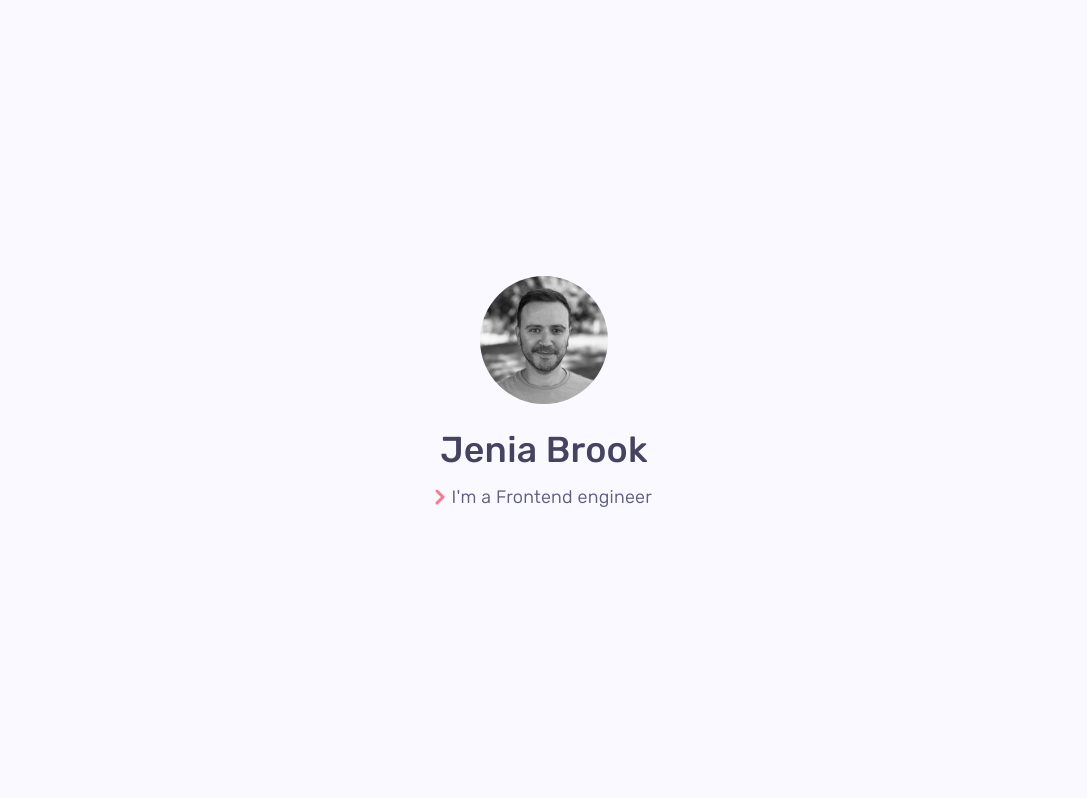
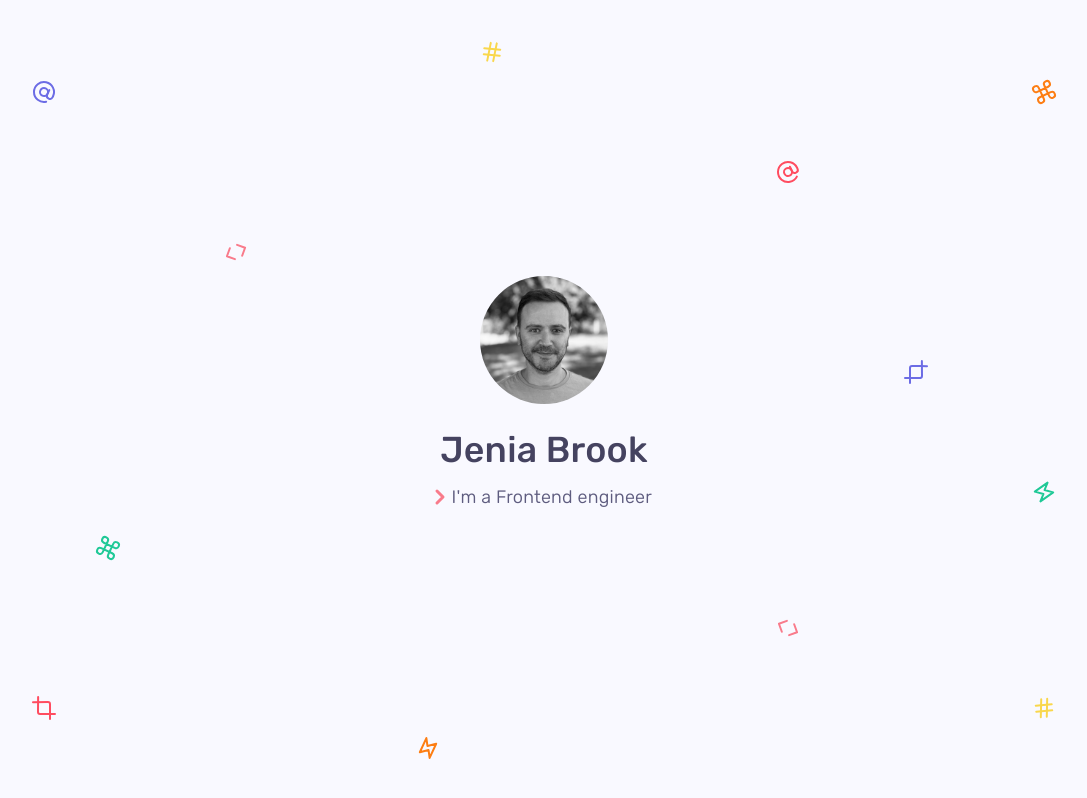
Before and after one commit to jeniabrook/homepage, a Next.js app: page / in a window 1280 px wide. Shown: the whole page, without its empty margins (96-1183 px from the left). Built offline with nearby package versions, Linux system fonts and the light colour scheme.

Commit message:
Add icons layout

```diff
--- /dev/null
+++ b/components/Homepage/IconsLayout.js
@@ -0,0 +1,157 @@
+import { css } from '@emotion/react';
+import { colors, mediaQuery } from '../../styles/helpers';
+import AtSign from './icons/AtSign';
+import Code from './icons/Code';
+import Command from './icons/Command';
+import Crop from './icons/Crop';
+import Hash from './icons/Hash';
+import Zap from './icons/Zap';
+
+const iconCss = css`
+  position: absolute;
+`;
+
+const icons = [
+  {
+    id: 1,
+    icon: AtSign,
+    style: css`
+      top: 10%;
+      left: 10%;
+      transform: rotate(25deg);
+      stroke: ${colors.indigo};
+    `,
+  },
+  {
+    id: 2,
+    icon: Code,
+    style: css`
+      left: 25%;
+      top: 30%;
+      transform: rotate(-25deg);
+      stroke: ${colors.pink};
+    `,
+  },
+  {
+    id: 3,
+    icon: Command,
+    style: css`
+      left: 15%;
+      bottom: 30%;
+      transform: rotate(25deg);
+      stroke: ${colors.teal};
+      display: none;
+
+      ${mediaQuery.sm} {
+        display: initial;
+      }
+    `,
+  },
+  {
+    id: 4,
+    icon: Crop,
+    style: css`
+      left: 10%;
+      bottom: 10%;
+      stroke: ${colors.salmon};
+    `,
+  },
+  {
+    id: 5,
+    icon: Hash,
+    style: css`
+      left: 45%;
+      top: 5%;
+      transform: rotate(5deg);
+      stroke: ${colors.yellow};
+    `,
+  },
+  {
+    id: 6,
+    icon: Zap,
+    style: css`
+      left: 40%;
+      bottom: 5%;
+      transform: rotate(-15deg);
+      stroke: ${colors.orange};
+    `,
+  },
+  {
+    id: 7,
+    icon: AtSign,
+    style: css`
+      top: 20%;
+      right: 30%;
+      transform: rotate(-25deg);
+      stroke: ${colors.salmon};
+    `,
+  },
+  {
+    id: 8,
+    icon: Code,
+    style: css`
+      right: 30%;
+      bottom: 20%;
+      transform: rotate(25deg);
+      stroke: ${colors.pink};
+    `,
+  },
+  {
+    id: 9,
+    icon: Command,
+    style: css`
+      right: 10%;
+      top: 10%;
+      transform: rotate(-25deg);
+      stroke: ${colors.orange};
+    `,
+  },
+  {
+    id: 10,
+    icon: Crop,
+    style: css`
+      top: 45%;
+      right: 20%;
+      transform: rotate(90deg);
+      stroke: ${colors.indigo};
+    `,
+  },
+  {
+    id: 11,
+    icon: Hash,
+    style: css`
+      bottom: 10%;
+      right: 10%;
+      transform: rotate(-5deg);
+      stroke: ${colors.yellow};
+    `,
+  },
+  {
+    id: 12,
+    icon: Zap,
+    style: css`
+      top: 60%;
+      right: 10%;
+      transform: rotate(15deg);
+      stroke: ${colors.teal};
+      display: none;
+
+      ${mediaQuery.sm} {
+        display: initial;
+      }
+    `,
+  },
+];
+
+function IconsLayout() {
+  return (
+    <>
+      {icons.map(({ id, icon, style }) => {
+        const Icon = icon;
+        return <Icon key={id} css={[iconCss, style]} />;
+      })}
+    </>
+  );
+}
+
+export default IconsLayout;
--- a/components/Homepage/Intro.js
+++ b/components/Homepage/Intro.js
@@ -3,15 +3,17 @@ import { css, keyframes } from '@emotion/react';
 import Container from '../Container';
 import Heading from '../Heading';
 import Text from '../Text';
-import ChevronRight from './ChevronRight';
+import ChevronRight from './icons/ChevronRight';
 import profilePic from '../../public/me.jpg';
 import { colors } from '../../styles/helpers';
+import IconsLayout from './IconsLayout';
 
 const blink = keyframes`
   50% { opacity: 0.0; }
 `;
 
 const introCss = css`
+  position: relative;
   min-height: 100vh;
   height: 100vh;
 `;
@@ -50,6 +52,7 @@ const promptCss = css`
 function Intro() {
   return (
     <section css={introCss}>
+      <IconsLayout />
       <Container css={containerCss}>
         <Image
           css={imageCss}
--- /dev/null
+++ b/components/Homepage/icons/AtSign.js
@@ -0,0 +1,21 @@
+function AtSign({ className }) {
+  return (
+    <svg
+      className={className}
+      xmlns="http://www.w3.org/2000/svg"
+      width="24"
+      height="24"
+      viewBox="0 0 24 24"
+      fill="none"
+      stroke="currentColor"
+      strokeWidth="2"
+      strokeLinecap="round"
+      strokeLinejoin="round"
+    >
+      <circle cx="12" cy="12" r="4"></circle>
+      <path d="M16 8v5a3 3 0 0 0 6 0v-1a10 10 0 1 0-3.92 7.94"></path>
+    </svg>
+  );
+}
+
+export default AtSign;
--- /dev/null
+++ b/components/Homepage/icons/Code.js
@@ -0,0 +1,21 @@
+function Code({ className }) {
+  return (
+    <svg
+      className={className}
+      xmlns="http://www.w3.org/2000/svg"
+      width="24"
+      height="24"
+      viewBox="0 0 24 24"
+      fill="none"
+      stroke="currentColor"
+      strokeWidth="2"
+      strokeLinecap="round"
+      strokeLinejoin="round"
+    >
+      <polyline points="16 18 22 12 16 6"></polyline>
+      <polyline points="8 6 2 12 8 18"></polyline>
+    </svg>
+  );
+}
+
+export default Code;
--- /dev/null
+++ b/components/Homepage/icons/Command.js
@@ -0,0 +1,20 @@
+function Command({ className }) {
+  return (
+    <svg
+      className={className}
+      xmlns="http://www.w3.org/2000/svg"
+      width="24"
+      height="24"
+      viewBox="0 0 24 24"
+      fill="none"
+      stroke="currentColor"
+      strokeWidth="2"
+      strokeLinecap="round"
+      strokeLinejoin="round"
+    >
+      <path d="M18 3a3 3 0 0 0-3 3v12a3 3 0 0 0 3 3 3 3 0 0 0 3-3 3 3 0 0 0-3-3H6a3 3 0 0 0-3 3 3 3 0 0 0 3 3 3 3 0 0 0 3-3V6a3 3 0 0 0-3-3 3 3 0 0 0-3 3 3 3 0 0 0 3 3h12a3 3 0 0 0 3-3 3 3 0 0 0-3-3z"></path>
+    </svg>
+  );
+}
+
+export default Command;
--- /dev/null
+++ b/components/Homepage/icons/Crop.js
@@ -0,0 +1,21 @@
+function Crop({ className }) {
+  return (
+    <svg
+      className={className}
+      xmlns="http://www.w3.org/2000/svg"
+      width="24"
+      height="24"
+      viewBox="0 0 24 24"
+      fill="none"
+      stroke="currentColor"
+      strokeWidth="2"
+      strokeLinecap="round"
+      strokeLinejoin="round"
+    >
+      <path d="M6.13 1L6 16a2 2 0 0 0 2 2h15"></path>
+      <path d="M1 6.13L16 6a2 2 0 0 1 2 2v15"></path>
+    </svg>
+  );
+}
+
+export default Crop;
--- /dev/null
+++ b/components/Homepage/icons/Hash.js
@@ -0,0 +1,23 @@
+function Hash({ className }) {
+  return (
+    <svg
+      className={className}
+      xmlns="http://www.w3.org/2000/svg"
+      width="24"
+      height="24"
+      viewBox="0 0 24 24"
+      fill="none"
+      stroke="currentColor"
+      stroke-width="2"
+      stroke-linecap="round"
+      stroke-linejoin="round"
+    >
+      <line x1="4" y1="9" x2="20" y2="9"></line>
+      <line x1="4" y1="15" x2="20" y2="15"></line>
+      <line x1="10" y1="3" x2="8" y2="21"></line>
+      <line x1="16" y1="3" x2="14" y2="21"></line>
+    </svg>
+  );
+}
+
+export default Hash;
--- /dev/null
+++ b/components/Homepage/icons/Zap.js
@@ -0,0 +1,20 @@
+function Zap({ className }) {
+  return (
+    <svg
+      className={className}
+      xmlns="http://www.w3.org/2000/svg"
+      width="24"
+      height="24"
+      viewBox="0 0 24 24"
+      fill="none"
+      stroke="currentColor"
+      stroke-width="2"
+      stroke-linecap="round"
+      stroke-linejoin="round"
+    >
+      <polygon points="13 2 3 14 12 14 11 22 21 10 12 10 13 2"></polygon>
+    </svg>
+  );
+}
+
+export default Zap;
--- a/styles/helpers.js
+++ b/styles/helpers.js
@@ -8,8 +8,10 @@ export const colors = {
   grayDark: 'var(--gray-dark)',
   indigo: 'var(--indigo)',
   light: 'var(--light)',
+  orange: 'var(--orange)',
   pink: 'var(--pink)',
   salmon: 'var(--salmon)',
+  teal: 'var(--teal)',
   white: 'var(--white)',
   yellow: 'var(--yellow)',
 };
--- a/styles/tokens.js
+++ b/styles/tokens.js
@@ -7,8 +7,10 @@ export default css`
   --gray-dark: #5e5c7f;
   --indigo: #6c6ce5;
   --light: #f9f9ff;
+  --orange: #fd7e14;
   --pink: #f97b8b;
   --salmon: #ff4c60;
+  --teal: #20c997;
   --white: #fff;
   --yellow: #f9d74c;
 
```
Also changed, not shown: components/Homepage/icons/ChevronRight.js (renamed from components/Homepage/ChevronRight.js).
